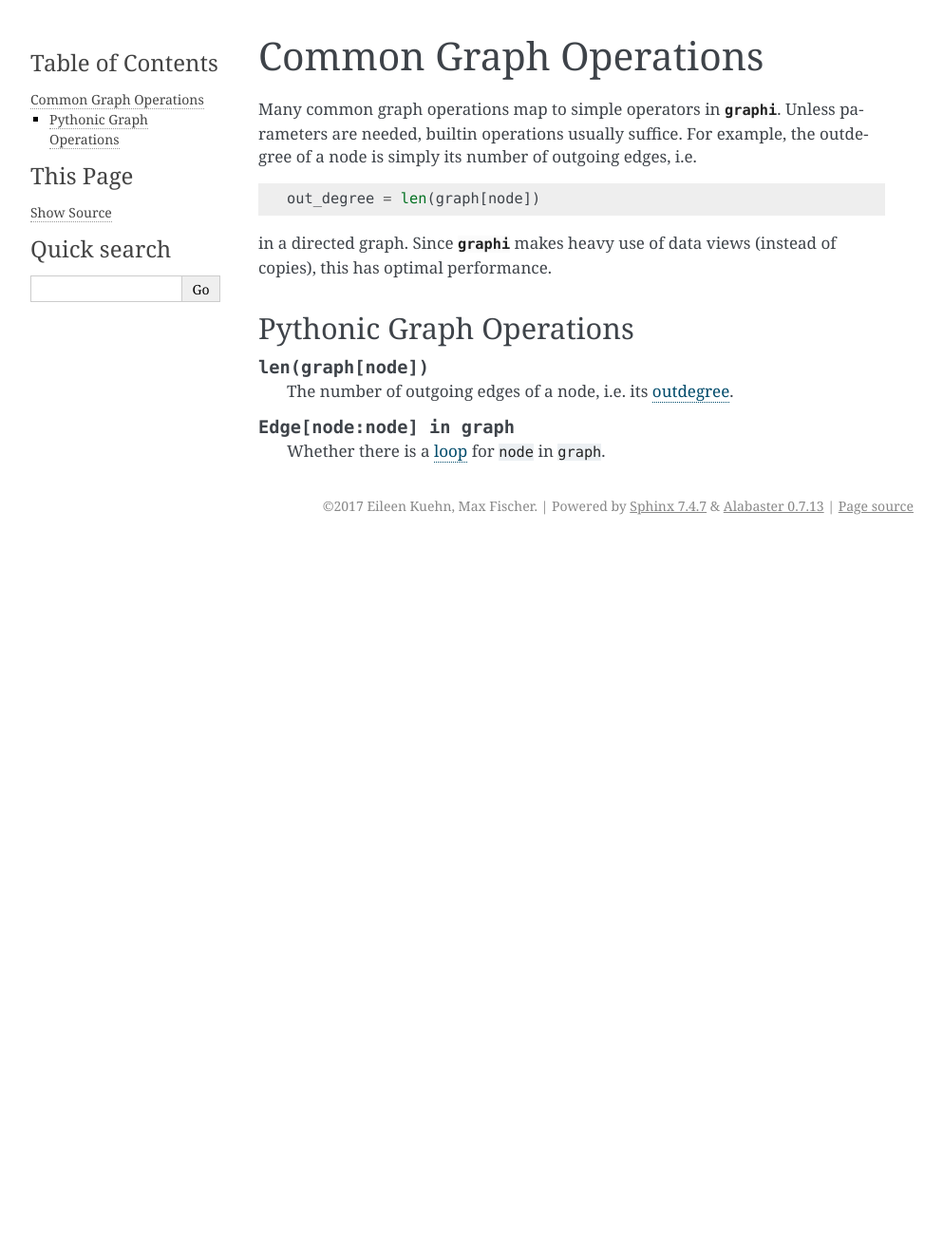
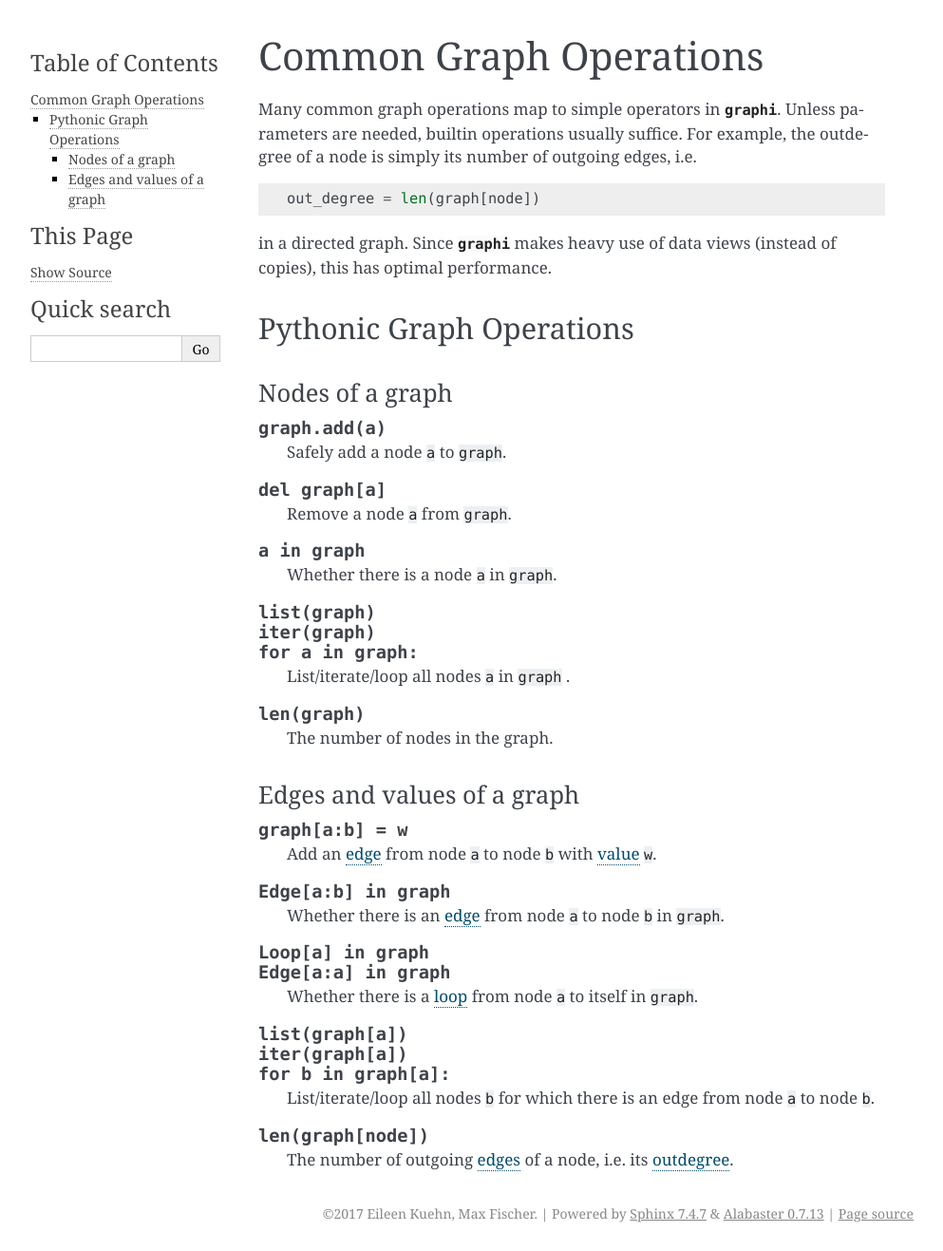
Before and after one commit to MaineKuehn/graphi, a Sphinx documentation site: the page built from docs/source/common_ops.rst, in a window 1280 px wide. Shown: the whole page at 95% size, without its empty margins (148-1141 px from the left). Built offline with Sphinx 7.4.7, drawn with Linux system fonts in a browser that asks for light colours; formulas are drawn with MathJax 3; before the commit the page ends 900 px from its top, so only the background shows below that.

Commit message:
docs update

```diff
--- a/docs/source/common_ops.rst
+++ b/docs/source/common_ops.rst
@@ -16,10 +16,54 @@ Since :py:mod:`graphi` makes heavy use of data views (instead of copies), this h
 Pythonic Graph Operations
 +++++++++++++++++++++++++
 
+Nodes of a graph
+----------------
+
+.. describe:: graph.add(a)
+
+    Safely add a :term:`node` ``a`` to ``graph``.
+
+.. describe:: del graph[a]
+
+    Remove a :term:`node` ``a`` from ``graph``.
+
+.. describe:: a in graph
+
+    Whether there is a :term:`node` ``a`` in ``graph``.
+
+.. describe:: list(graph)
+              iter(graph)
+              for a in graph:
+
+    List/iterate/loop all :term:`nodes <node>` ``a`` in ``graph`` .
+
+.. describe:: len(graph)
+
+    The number of :term:`nodes <node>` in the graph.
+
+Edges and values of a graph
+---------------------------
+
+.. describe:: graph[a:b] = w
+
+    Add an :term:`edge` from :term:`node` ``a`` to :term:`node` ``b`` with :term:`value <edge value>` ``w``.
+
+.. describe:: Edge[a:b] in graph
+
+    Whether there is an :term:`edge` from :term:`node` ``a`` to :term:`node` ``b`` in ``graph``.
+
+.. describe:: Loop[a] in graph
+              Edge[a:a] in graph
+
+    Whether there is a :term:`loop` from :term:`node` ``a`` to itself in ``graph``.
+
+.. describe:: list(graph[a])
+              iter(graph[a])
+              for b in graph[a]:
+
+    List/iterate/loop all :term:`nodes <node>` ``b`` for which there is an
+    edge from :term:`node` ``a`` to :term:`node` ``b``.
+
 .. describe:: len(graph[node])
 
-    The number of outgoing edges of a node, i.e. its :term:`outdegree`.
-
-.. describe:: Edge[node:node] in graph
-
-    Whether there is a :term:`loop` for ``node`` in ``graph``.
+    The number of outgoing :term:`edges <edge>` of a :term:`node`, i.e. its :term:`outdegree`.
```
Also changed, not shown: docs/source/glossary.rst (+12 -0 lines).
